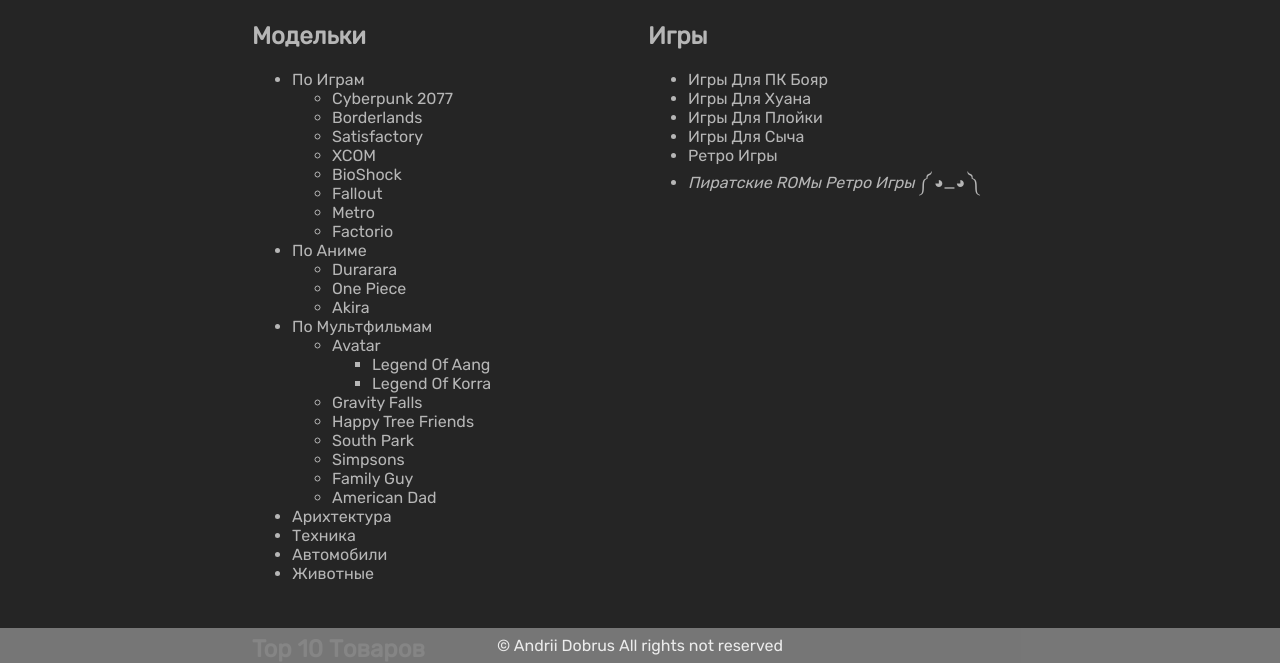
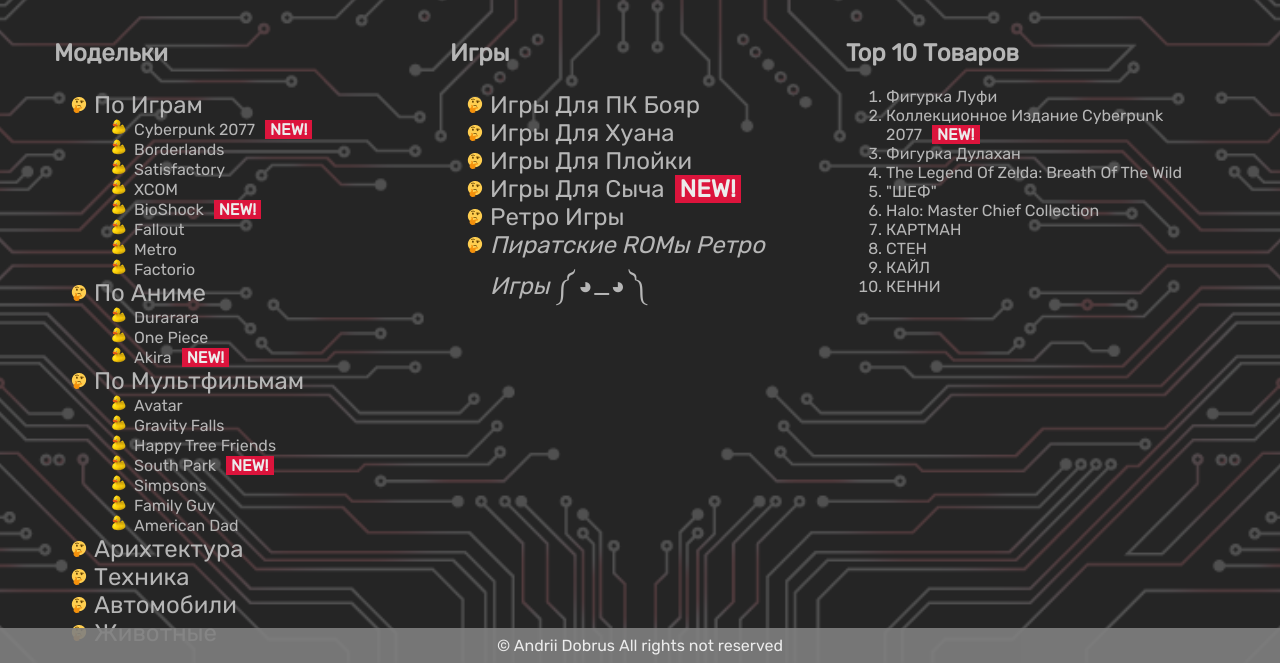
Before and after one commit to MuffinKing-jpeg/lesson-3, a plain HTML site: page pages/catalog.html in a window 1280 px wide. Shown: the part 137-800 px from the top of the page. Drawn offline with Linux system fonts and the light colour scheme.

Commit message:
New look

```diff
--- a/assets/css/style.css
+++ b/assets/css/style.css
@@ -26,17 +26,46 @@
 
 body {
     background-color: var(--bg-primary);
+    margin: 0;
     justify-content: center;
     align-items: center;
     display: flex;
 }
 
+.bgr {
+    position: fixed;
+    top: 50%;
+    right: 50%;
+    transform: translate(50%, -50%);
+    height: 100vh;
+    width: 100vw;
+    background-image: url("../img/bgr.png");
+    background-repeat: no-repeat;
+    background-position: center;
+    background-size: cover;
+    z-index: -10;
+    filter: opacity(0.2) hue-rotate(65deg);
+}
+
+.bgr-gallery {
+    position: fixed;
+    top: 50%;
+    right: 50%;
+    transform: translate(50%, -50%);
+    height: 100vh;
+    width: 100vw;
+    background-image: url("../img/stonebrick.png");
+    z-index: -10;
+    filter: opacity(0.2);
+}
+
 main {
     max-width: var(--vievport-max-width);
     min-width: 200px;
-    width: 80vw;
-    margin: 50px var(--pad-size) 40px;
+    width: 100vw;
+    margin: 55px var(--pad-size) 40px;
     min-height: 75vh;
+    padding: 20px;
 }
 
 .main-grid {
@@ -165,7 +194,17 @@ nav ul {
 
 .gallery-img {
     width: 100%;
+    border-radius: 5px;
+    border-width: 2px;
+    border-style: solid;
+    transition: border-color var(--transition-speed);
 }
+
+.gallery-grid-item:hover .gallery-img {
+    border-color: transparent;
+}
+
+
 
 .gallery-img-description {
     display: flex;
@@ -252,6 +291,25 @@ nav ul {
     display: flex;
     flex-direction: column;
     margin: 10px 0;
+}
+
+.catalog-wrapper ul {
+    font-size: 1.5rem;
+    list-style-image: url("../img/thinking16x16.png");
+}
+
+.catalog-wrapper li ul {
+    list-style-image: url("../img/duck16x16.png");
+    font-size: 1rem;
+}
+
+.new::after {
+    content: "NEW!";
+    background-color: var(--ico);
+    margin: 0 10px;
+    color: var(--text-secondary);
+    padding: 0 5px;
+    font-weight: bold;
 }
 
 input,
@@ -348,6 +406,7 @@ fieldset {
         display: none;
         z-index: 1;
         bottom: 0;
+        left: 0;
         transform: translateY(100%);
         width: 100%;
     }
--- a/pages/catalog.html
+++ b/pages/catalog.html
@@ -15,6 +15,7 @@
 </head>
 
 <body>
+    <div class="bgr"></div>
     <header>
         <div class="dropdown">
             <button class="dropdown-btn">
@@ -43,11 +44,11 @@
                 <ul>
                     <li>По играм
                         <ul>
-                            <li>Cyberpunk 2077</li>
+                            <li class="new">Cyberpunk 2077</li>
                             <li>Borderlands</li>
                             <li>Satisfactory</li>
                             <li>XCOM</li>
-                            <li>BioShock</li>
+                            <li class="new">BioShock</li>
                             <li>Fallout</li>
                             <li>Metro</li>
                             <li>Factorio</li>
@@ -57,20 +58,15 @@
                         <ul>
                             <li>Durarara</li>
                             <li>One Piece</li>
-                            <li>Akira</li>
+                            <li class="new">Akira</li>
                         </ul>
                     </li>
                     <li>По мультфильмам
                         <ul>
-                            <li>avatar
-                                <ul>
-                                    <li>Legend of aang</li>
-                                    <li>Legend of korra</li>
-                                </ul>
-                            </li>
+                            <li>avatar</li>
                             <li>Gravity Falls</li>
                             <li>Happy tree friends</li>
-                            <li>South park</li>
+                            <li class="new">South park</li>
                             <li>Simpsons</li>
                             <li>Family Guy</li>
                             <li>American dad</li>
@@ -88,7 +84,7 @@
                     <li>Игры для ПК бояр</li>
                     <li>Игры для Хуана</li>
                     <li>Игры для Плойки</li>
-                    <li>Игры для Сыча</li>
+                    <li class="new">Игры для Сыча</li>
                     <li>Ретро игры</li>
                     <li><i>Пиратские ROMы ретро игры&nbsp;</i>༼ ◕_◕ ༽</li>
                 </ul>
@@ -97,7 +93,7 @@
                 <h2 class="catalog-column-name">Top 10 товаров</h2>
                 <ol>
                     <li>фигурка Луфи</li>
-                    <li>Коллекционное издание Cyberpunk 2077</li>
+                    <li class="new">Коллекционное издание Cyberpunk 2077</li>
                     <li>Фигурка Дулахан</li>
                     <li>The legend of zelda: breath of the wild</li>
                     <li>"ШЕФ"</li>
```
Also changed, not shown: index.html (+1 -0 lines), pages/articles.html (+1 -0 lines), pages/articles/better-ux.html (+1 -0 lines), pages/articles/consulting-is-a-trap.html (+1 -0 lines), pages/articles/viev-point.html (+1 -0 lines), pages/contacts.html (+1 -0 lines), pages/gallery.html (+1 -0 lines), pages/page-nav.html (+1 -0 lines), pages/registration.html (+1 -0 lines), assets/img/bgr.png (added), assets/img/bgr.svg (deleted), assets/img/duck.png (added), assets/img/duck16x16.png (added), assets/img/stonebrick.png (added), 1 more files, 1 other file.
